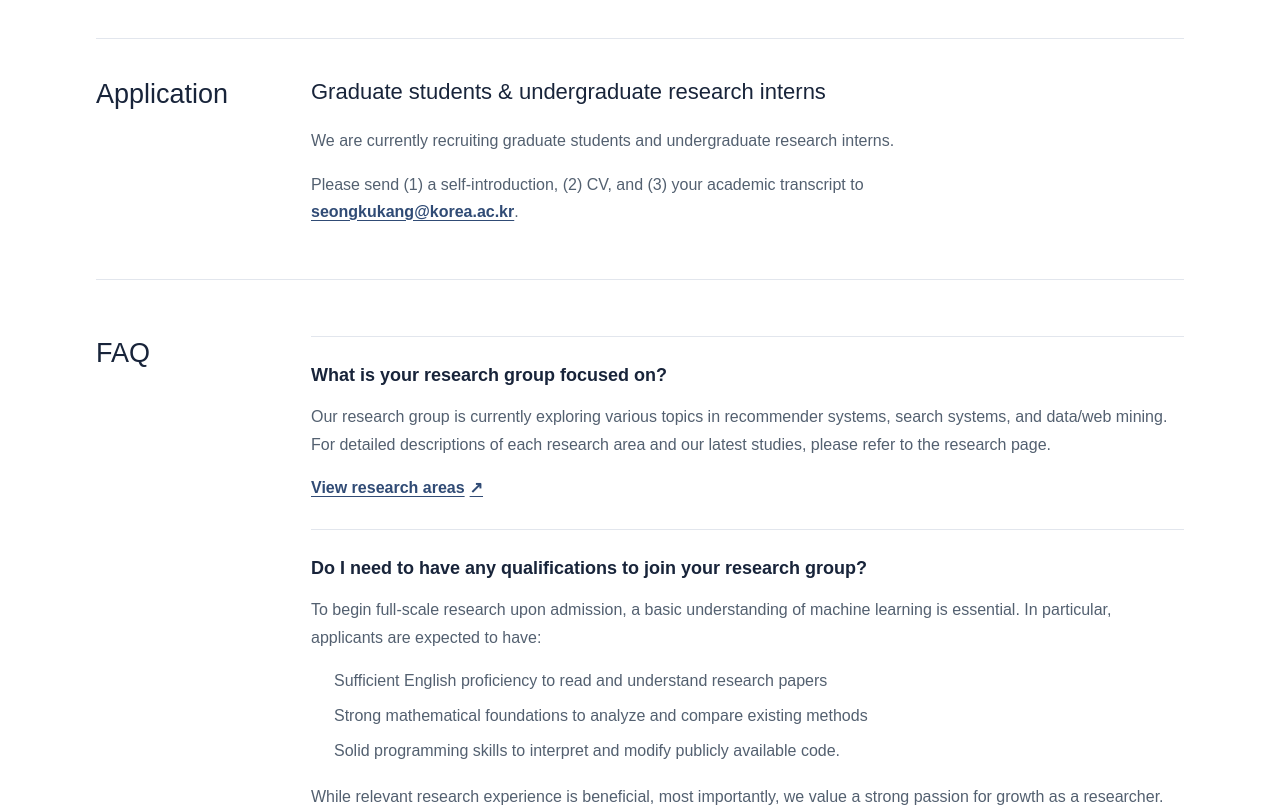
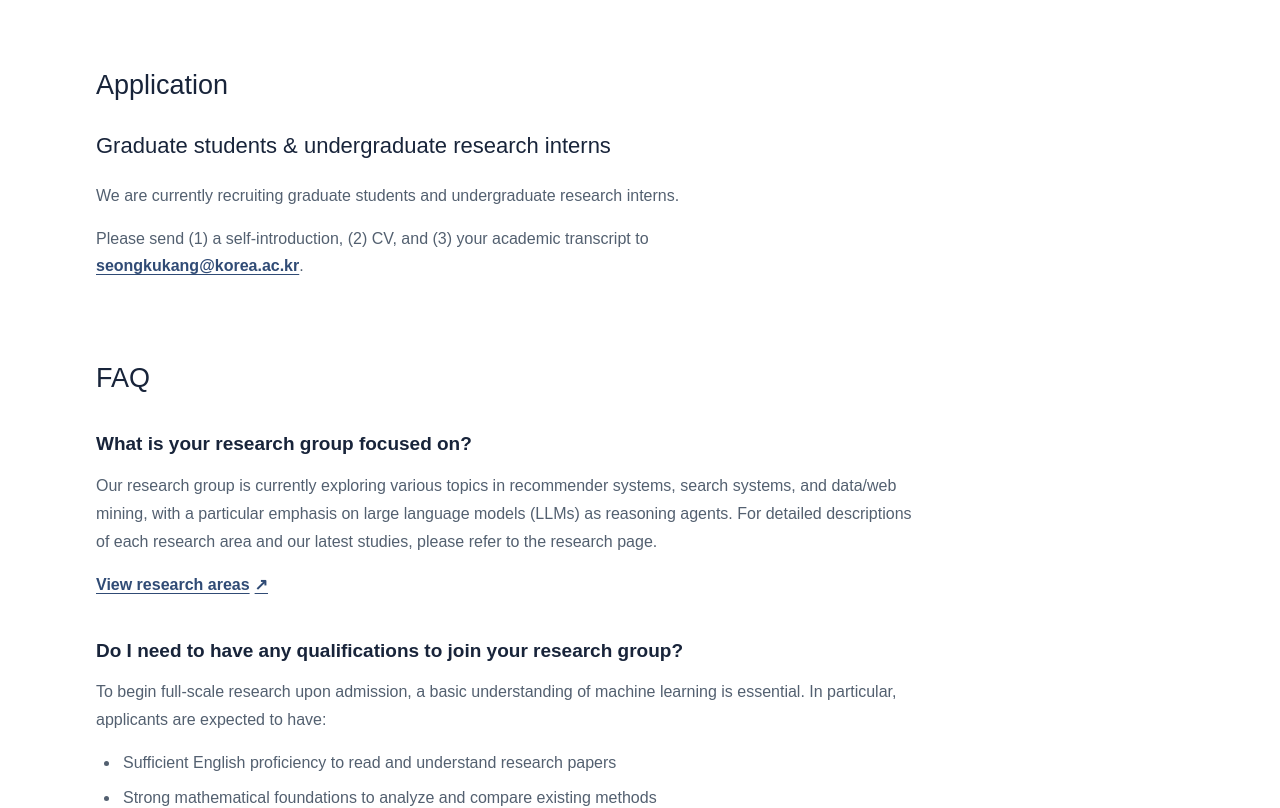
Before and after one commit to idealab-ku/idealab-website, a Next.js app: page /join in a window 1280 px wide. Shown: the part 320-1128 px from the top of the page. Built offline with nearby package versions, Linux system fonts and the light colour scheme.

Commit message:
Refine Join us content layout

```diff
--- a/app/content/join.ts
+++ b/app/content/join.ts
@@ -15,7 +15,7 @@ export const faqItems: FaqItem[] = [
   {
     id: "research-focus",
     question: "What is your research group focused on?",
-    content: [{ type: "paragraph", text: "Our research group is currently exploring various topics in recommender systems, search systems, and data/web mining. For detailed descriptions of each research area and our latest studies, please refer to the research page." }],
+    content: [{ type: "paragraph", text: "Our research group is currently exploring various topics in recommender systems, search systems, and data/web mining, with a particular emphasis on large language models (LLMs) as reasoning agents. For detailed descriptions of each research area and our latest studies, please refer to the research page." }],
     link: { label: "View research areas", href: "/research" },
   },
   {
--- a/app/globals.css
+++ b/app/globals.css
@@ -247,20 +247,23 @@ nav a:hover{color:var(--teal-dark);border-color:var(--teal)}
 .admission-status p{margin:0;color:#465468;font-size:17px;line-height:1.6;font-weight:500}
 .admission-status p span{margin-right:3px;color:#758195}
 .admission-status p+p{margin-top:3px}
-.application-section{display:grid;grid-template-columns:180px 1fr;gap:35px;padding:38px 0 44px;border-top:1px solid var(--line);border-bottom:1px solid var(--line)}
-.application-section>h2{font-size:27px;line-height:1.3;margin:0}
+.application-section{padding:30px 0 54px}
+.application-section>h2{font-size:27px;line-height:1.3;margin:0 0 28px}
+.application-content{max-width:820px}
 .application-content h3{font-size:22px;line-height:1.4;margin:0 0 20px}
 .application-content p{max-width:720px;font-size:16px;line-height:1.7;color:#536070;margin:0 0 10px}
 .application-content .application-instructions{margin-top:16px}
 .application-instructions a{color:var(--teal-dark);font-weight:700;text-decoration:underline;text-underline-offset:3px}
-.faq{padding:56px 0 76px;display:grid;grid-template-columns:180px 1fr;gap:35px}
-.faq>h2{font-size:27px;line-height:1.3;margin:0}
-.faq-item{padding:25px 0 27px;border-top:1px solid var(--line)}
-.faq-item:last-child{border-bottom:1px solid var(--line)}
-.faq-item h3{margin:0 0 14px;font-size:18px;line-height:1.5;font-weight:650}
-.faq-answer{margin:0;color:#536070;font-size:16px;line-height:1.75}
+.faq{padding:18px 0 76px}
+.faq>h2{font-size:27px;line-height:1.3;margin:0 0 34px}
+.faq-list{max-width:900px}
+.faq-item{margin:0 0 38px}
+.faq-item:last-child{margin-bottom:0}
+.faq-item h3{margin:0 0 13px;font-size:19px;line-height:1.5;font-weight:650}
+.faq-answer{max-width:820px;margin:0;color:#536070;font-size:16px;line-height:1.75}
 .faq-answer p{margin:0 0 15px}
-.faq-answer ol{margin:4px 0 18px;padding-left:23px}
+.faq-requirements{margin:7px 0 19px;padding-left:24px;list-style:disc}
+.faq-requirements li{display:list-item;padding-left:3px}
 .faq-answer li+li{margin-top:7px}
 .faq-answer a{display:inline-flex;align-items:center;gap:5px;color:var(--teal-dark);font-weight:700;text-decoration:underline;text-underline-offset:3px}
 
@@ -361,7 +364,7 @@ nav a:hover{color:var(--teal-dark);border-color:var(--teal)}
   .publication-filter{margin-top:-8px;margin-bottom:38px;overflow:hidden}.publication-filter-heading{align-items:flex-start;flex-direction:column;gap:5px}.publication-filter-options{flex-wrap:nowrap;overflow-x:auto;padding:2px 36px 8px 1px;scrollbar-width:none;scroll-snap-type:x proximity;mask-image:linear-gradient(to right,#000 0,#000 calc(100% - 24px),transparent)}.publication-filter-options::-webkit-scrollbar{display:none}.publication-filter-options button{flex:0 0 auto;scroll-snap-align:start}
   .paper-row{grid-template-columns:140px 1fr;gap:17px}.paper-image{width:140px;height:90px}.paper-copy h3{font-size:18px}
   .teaching-courses article{grid-template-columns:110px 1fr}.course-information-grid{grid-template-columns:1fr}.course-information-grid section:first-child{grid-column:1}.course-embed iframe{height:540px}
-  .gallery{grid-template-columns:1fr 1fr}.application-section,.faq{grid-template-columns:1fr;gap:24px}.application-content{min-width:0}.application-instructions a{overflow-wrap:anywhere}.footer-inner{grid-template-columns:1fr}.footer-brands{justify-content:flex-start;flex-direction:column;align-items:flex-start;gap:18px}.footer-idea-logo{width:300px;height:100px;object-position:left center}.footer-ku-logo{width:164px}
+  .gallery{grid-template-columns:1fr 1fr}.application-content{min-width:0}.application-instructions a{overflow-wrap:anywhere}.footer-inner{grid-template-columns:1fr}.footer-brands{justify-content:flex-start;flex-direction:column;align-items:flex-start;gap:18px}.footer-idea-logo{width:300px;height:100px;object-position:left center}.footer-ku-logo{width:164px}
   .event-list{grid-template-columns:repeat(2,minmax(0,1fr))}.profile-detail{grid-template-columns:1fr}.profile-detail aside{position:static}.profile-detail aside>img{width:220px;height:220px}.profile-subsection li{grid-template-columns:126px 1fr}.tutorial-summary{grid-template-columns:1fr 260px}.tutorial-summary img{width:260px;height:150px}.embed-page iframe{height:560px}.schedule-page>iframe{height:560px}
 }
 @media(max-width:520px){
--- a/app/join/page.tsx
+++ b/app/join/page.tsx
@@ -37,7 +37,7 @@ export default function Join() {
           <div className="faq-answer">
             {item.content.map((block, blockIndex) => block.type === "paragraph"
               ? <p key={blockIndex}>{block.text}</p>
-              : <ol key={blockIndex}>{block.items.map((entry) => <li key={entry}>{entry}</li>)}</ol>)}
+              : <ul className="faq-requirements" key={blockIndex}>{block.items.map((entry) => <li key={entry}>{entry}</li>)}</ul>)}
             {item.link && <a
               href={item.link.href.startsWith("/") ? sitePath(item.link.href) : item.link.href}
               target={item.link.href.startsWith("/") ? undefined : "_blank"}
```
Also changed, not shown: 1 other file (tests, documents, lock files or other folders).
